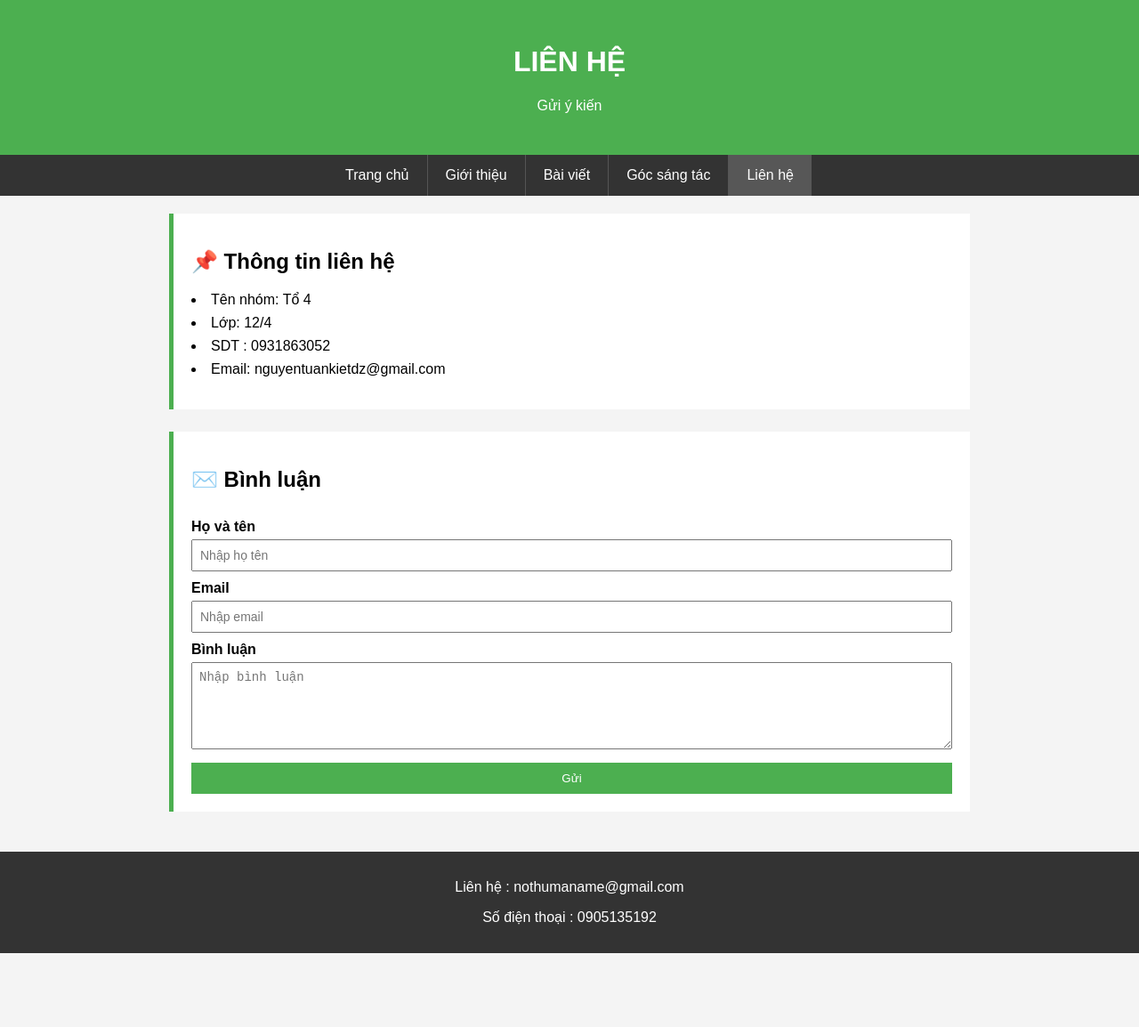
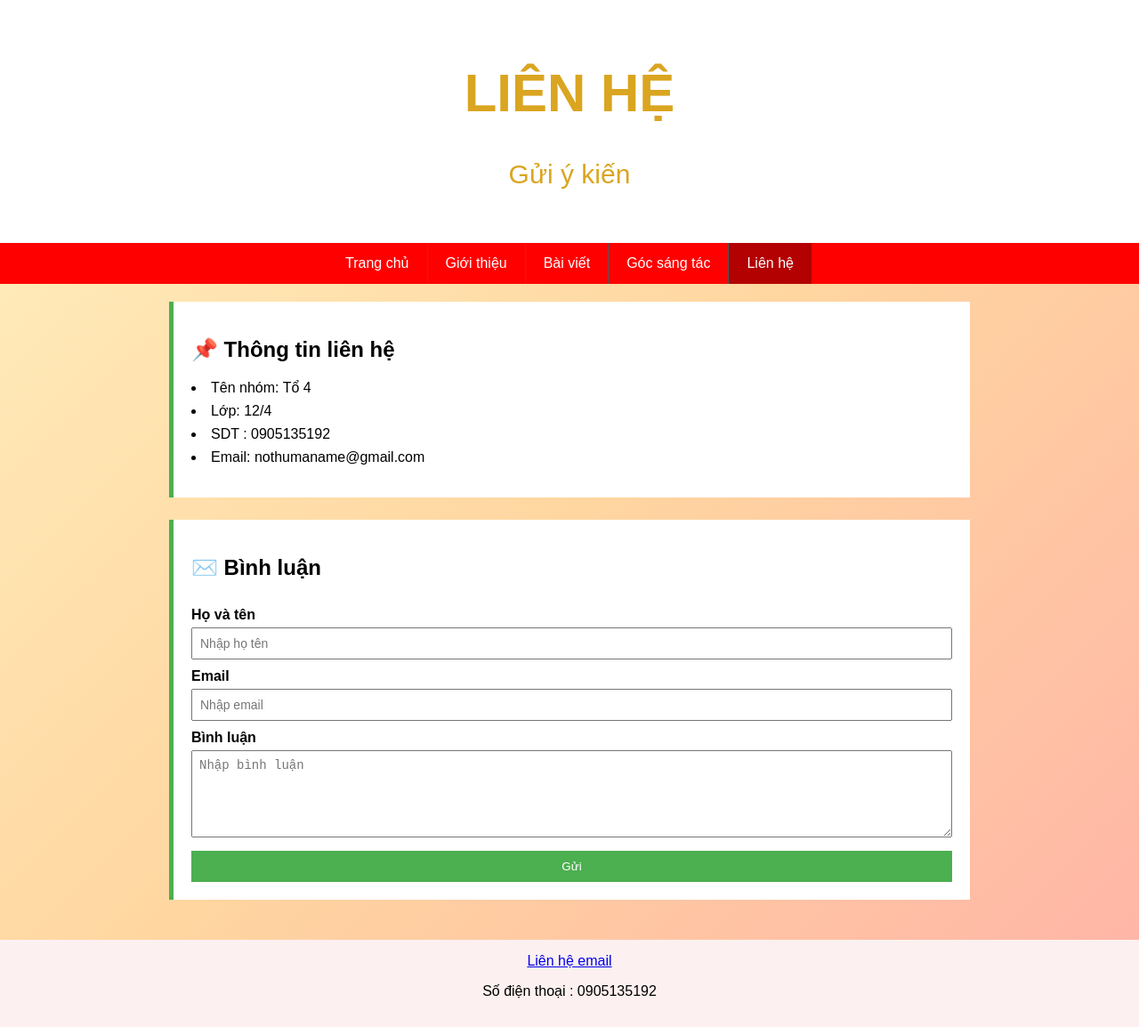
Before and after one commit to hanghuy12vn-boop/hanghuy12vn-boop.github.io, a plain HTML site: page lienhe.html in a window 1280 px wide. Shown: the whole page at 89% size. Before the commit the page ends 1071 px from the top, so only its background shows below. Drawn offline with Linux system fonts and the light colour scheme.

Commit message:
Add files via upload

```diff
--- a/Taotrangweb1.css
+++ b/Taotrangweb1.css
@@ -1,16 +1,22 @@
 body {
     margin: 0;
     font-family: Arial;
-    background-color: #f4f4f4;
+    background: linear-gradient(
+        135deg,
+        #fff1c1,
+        #ffd6a0,
+        #ffb3a7
+    );
 }
 header {
-    background-color: #4CAF50;
-    color: white;
+    background-color: white;
+    color: goldenrod;
     text-align: center;
     padding: 30px 10px;
+    font-size: 30px;
 }
 nav {
-    background-color: #333;
+    background-color: red;
     display: flex;
     justify-content: center;
 }
@@ -24,7 +30,8 @@ nav a:last-child {
     border-right: none;
 }
 nav a:hover {
-    background-color: #575757;
+    background-color: #B30000;
+    color: white;
 }
 main {
     padding: 20px;
@@ -36,10 +43,10 @@ main {
     border-left: 5px solid #4CAF50;
 }
 footer {
-    background-color: #333;
-    color: white;
+    background-color: #FDF0F0  ;
+    color: black;
+    padding: 15px;
     text-align: center;
-    padding: 15px;
 }
 .post-list {
     padding: 20px;
@@ -66,7 +73,8 @@ footer {
     margin: 10px 0;
 }
 nav a.active {
-    background-color: #575757;
+    background-color: #B30000;
+    color: white;
 }
 .sangtac {
     max-width: 900px;
@@ -133,7 +141,6 @@ nav a.active {
     margin: 0;
     line-height: 1.6;
 }
-/* ===== TRANG CHỦ 20/10 ===== */
 .trangchu {
     background: linear-gradient(
         135deg,
@@ -143,8 +150,6 @@ nav a.active {
     );
     padding: 60px 20px;
 }
-
-/* KHUNG NỘI DUNG CHÍNH */
 .trangchu-hero {
     max-width: 900px;
     margin: 10px;
@@ -154,21 +159,16 @@ nav a.active {
     border-radius: 15px;
     position: relative;
 }
-
-/* TIÊU ĐỀ */
 .trangchu-hero h1 {
     color: #c0392b;
     font-size: 36px;
     margin-bottom: 15px;
 }
-
-/* ĐOẠN VĂN */
 .trangchu-hero p {
     font-size: 18px;
     line-height: 1.8;
     color: #444;
 }
-/* ===== TRANG LIÊN HỆ ===== */
 .contact {
     max-width: 900px;
     margin: auto;
@@ -192,7 +192,6 @@ nav a.active {
     margin: 8px 0;
 }
 
-/* Form */
 .contact-form form {
     display: flex;
     flex-direction: column;
--- a/lienhe.html
+++ b/lienhe.html
@@ -26,8 +26,8 @@
             <ul>
                 <li>Tên nhóm: Tổ 4</li>
                 <li>Lớp: 12/4</li>
-                <li>SDT : 0931863052</li>
-                <li>Email: nguyentuankietdz@gmail.com</li>
+                <li>SDT : 0905135192</li>
+                <li>Email: nothumaname@gmail.com</li>
             </ul>
         </section>
 
@@ -49,8 +49,9 @@
 
     </main>
     <footer>
-        <p>Liên hệ : nothumaname@gmail.com</p>
+        <a href="mailto:nothumaname@gmail.com">Liên hệ email</a>
         <p>Số điện thoại : 0905135192</p>
+
     </footer>
 </body>
 </html>
```
Also changed, not shown: Gioithieu.html (+24 -6 lines), index.html (+3 -3 lines).
